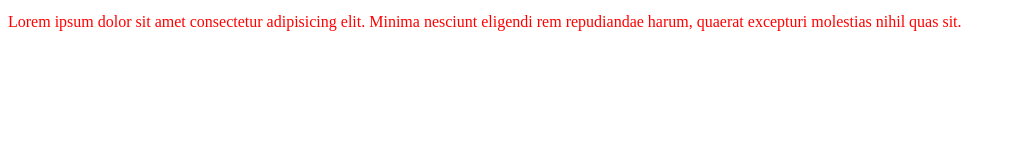
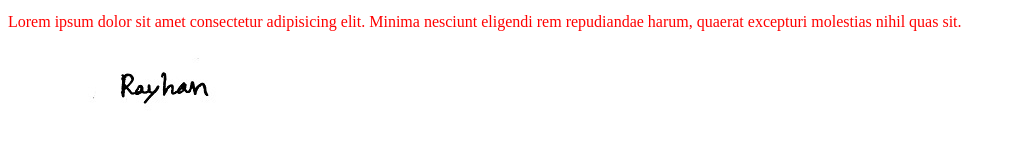
Before and after one commit to rayhan1650/my-first-repo, a plain HTML site: page index.html in a window 1280 px wide. Shown: the part 189-332 px from the top of the page, without its empty margins (0-1016 px from the left). Drawn offline with Linux system fonts and the light colour scheme.

Commit message:
signature added

```diff
--- a/index.html
+++ b/index.html
@@ -16,5 +16,7 @@
 
     <p>Lorem ipsum dolor sit amet consectetur adipisicing elit. Minima nesciunt
             eligendi rem repudiandae harum, quaerat excepturi molestias nihil quas sit.</p>
+
+    <img src="2101.jpg" alt="">
 </body>
 </html>
```
Also changed, not shown: 2101.jpg (added).
